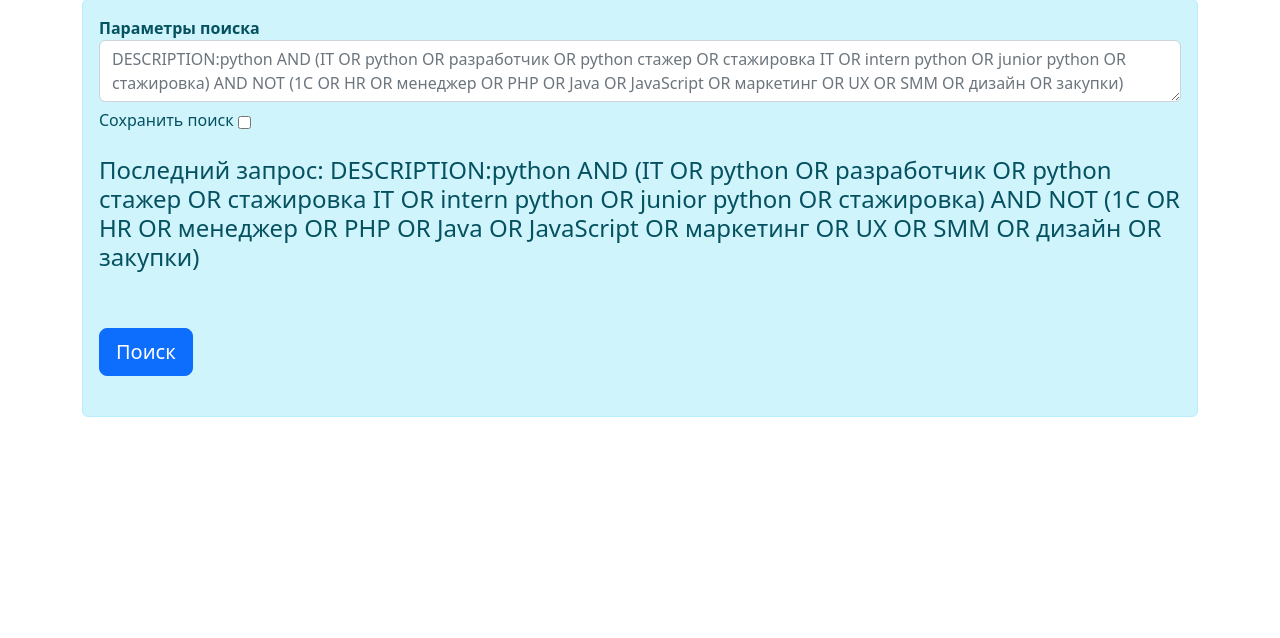
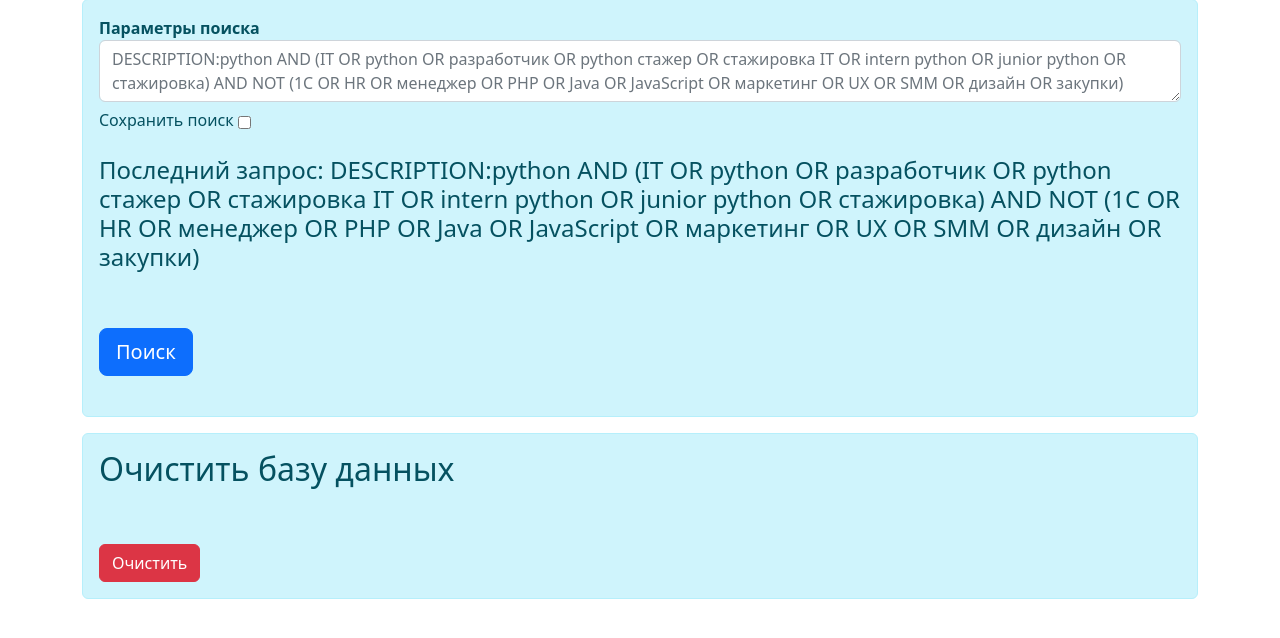
Before and after one commit to Dvorfin/HH-parser-on-flask, a Flask app: page /refresh in a window 1280 px wide. Shown: the part 144-782 px from the top of the page. Run offline with Flask 3, Linux system fonts and the light colour scheme.

Commit message:
added button for erasing db

```diff
--- a/app.py
+++ b/app.py
@@ -1,6 +1,5 @@
 from flask import Flask, render_template, request
 from flask_sqlalchemy import SQLAlchemy
-from sqlalchemy import select
 from hh_api import HHApi
 from functions import write_requests_into_txt, get_last_request
 
@@ -9,7 +8,6 @@ app = Flask(__name__)
 app.config['SQLALCHEMY_DATABASE_URI'] = 'sqlite:///parser_database.db'
 db = SQLAlchemy(app)
 hh_connection = HHApi()  # создаем подключение к api hh.ru
-# just comment to delete
 
 
 class Vacancies(db.Model):
--- a/templates/refresh.html
+++ b/templates/refresh.html
@@ -31,7 +31,20 @@
         {% endif %}
     </div>
 
+    <div class="alert alert-info">
 
+
+        <form method="post">
+
+            <h2>Очистить базу данных</h2>
+
+
+
+            <br><br><input type="submit" class="btn btn-danger" value="Очистить">
+        </form>
+
+
+    </div>
 
 </div>
 
```
